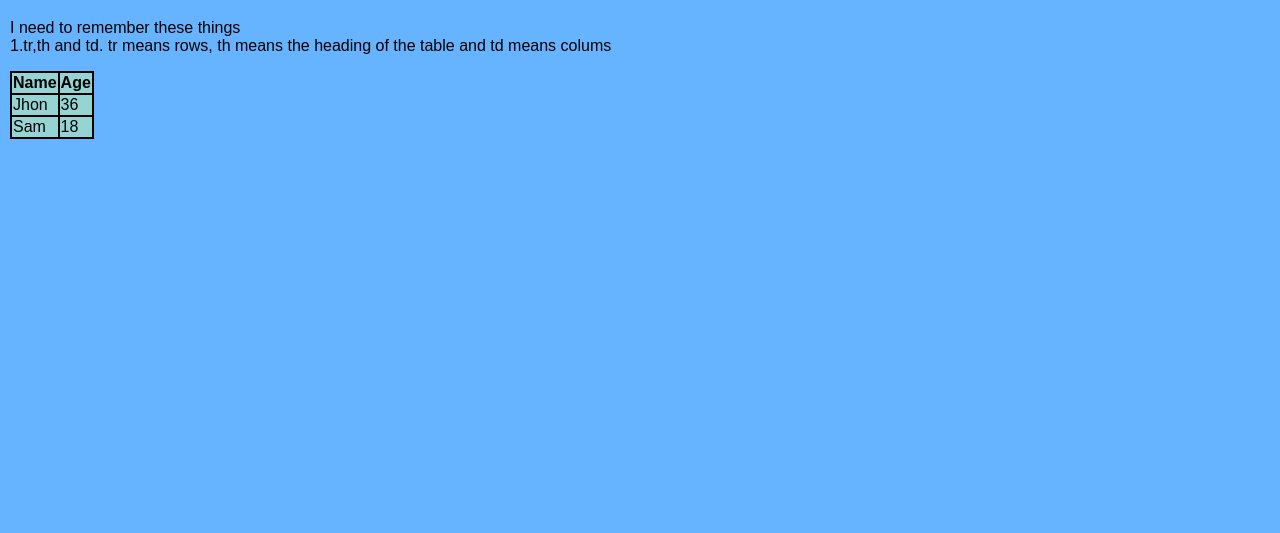
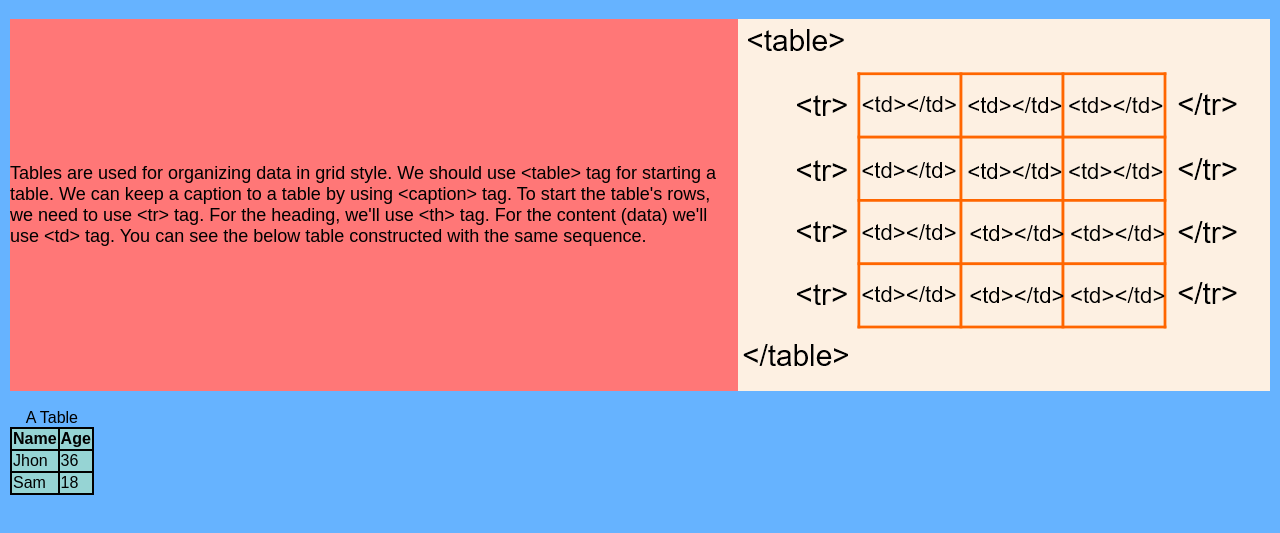
Before and after one commit to nihaltirumani/HTML-projects, a plain HTML site: page myPage/table.html in a window 1280 px wide. Shown: the part 117-650 px from the top of the page. Drawn offline with Linux system fonts and the light colour scheme.

Commit message:
table projet changes

```diff
--- a/myPage/table.html
+++ b/myPage/table.html
@@ -18,10 +18,20 @@ th, td {
     <body>
         <a href="myProjects.html"><br><b>Go back</b></a>
         <h1>Tables</h1>
-        <p>I need to remember these things <br>
-            1.tr,th and td. tr means rows, th means the heading of the table and td means colums
-        </p>
+        <div style="display: flex; align-items: center;background-color: rgb(255, 119, 119);">
+            <p style="font-size:large;">
+                Tables are used for organizing data in grid style.
+                We should use &lttable&gt tag for starting a table.
+                We can keep a caption to a table by using &ltcaption&gt tag.
+                To start the table's rows, we need to use &lttr&gt tag.
+                For the heading, we'll use &ltth&gt tag.
+                For the content (data) we'll use &lttd&gt tag.
+                You can see the below table constructed with the same sequence.
+            </p>
+            <img src="tableTagsImage.png" alt="Table Tags Image">
+        </div><br>
         <table>
+            <caption>A Table</caption>
             <tr>
                 <th>Name</th>
                 <th>Age</th>
```
Also changed, not shown: myPage/tableTagsImage.png (added).
